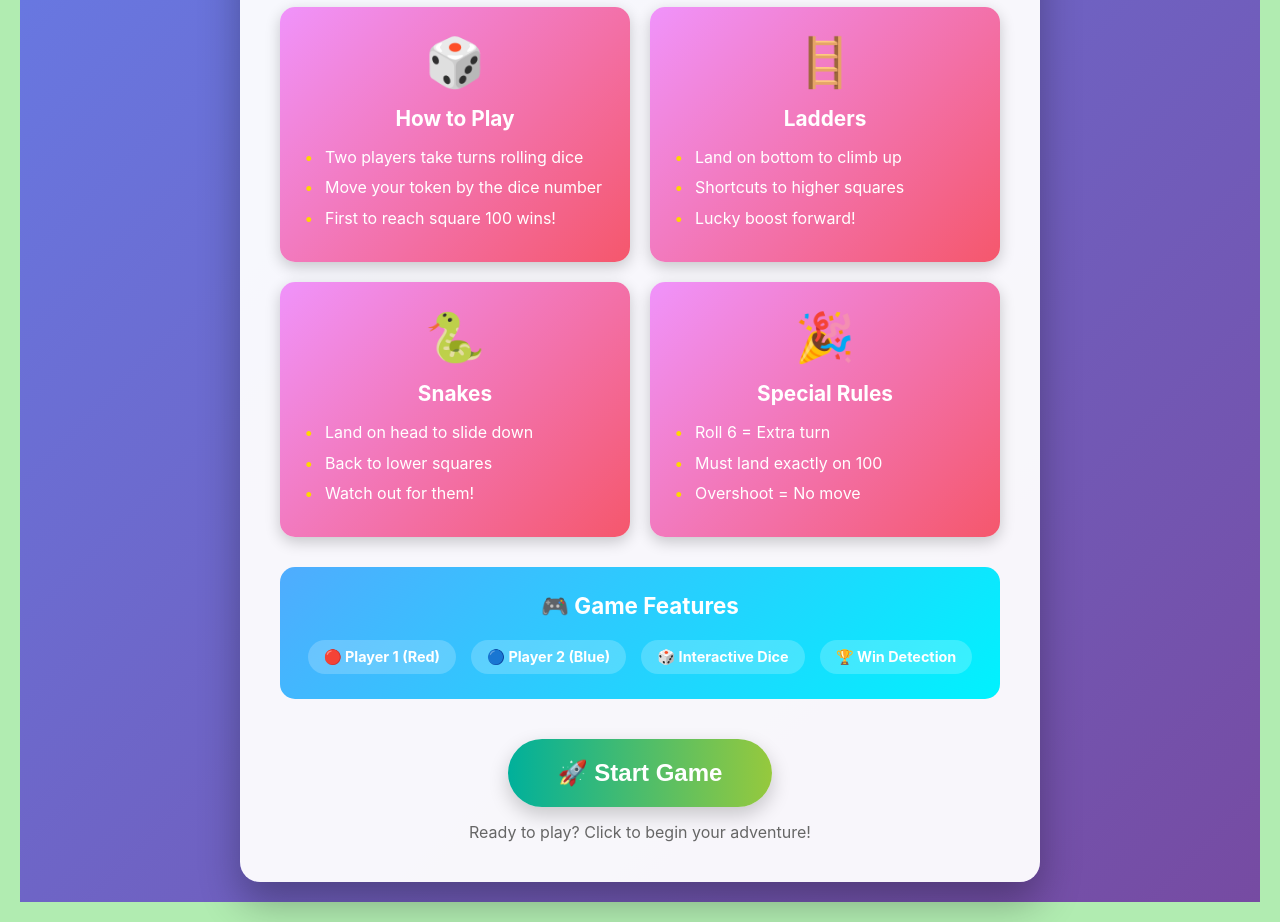
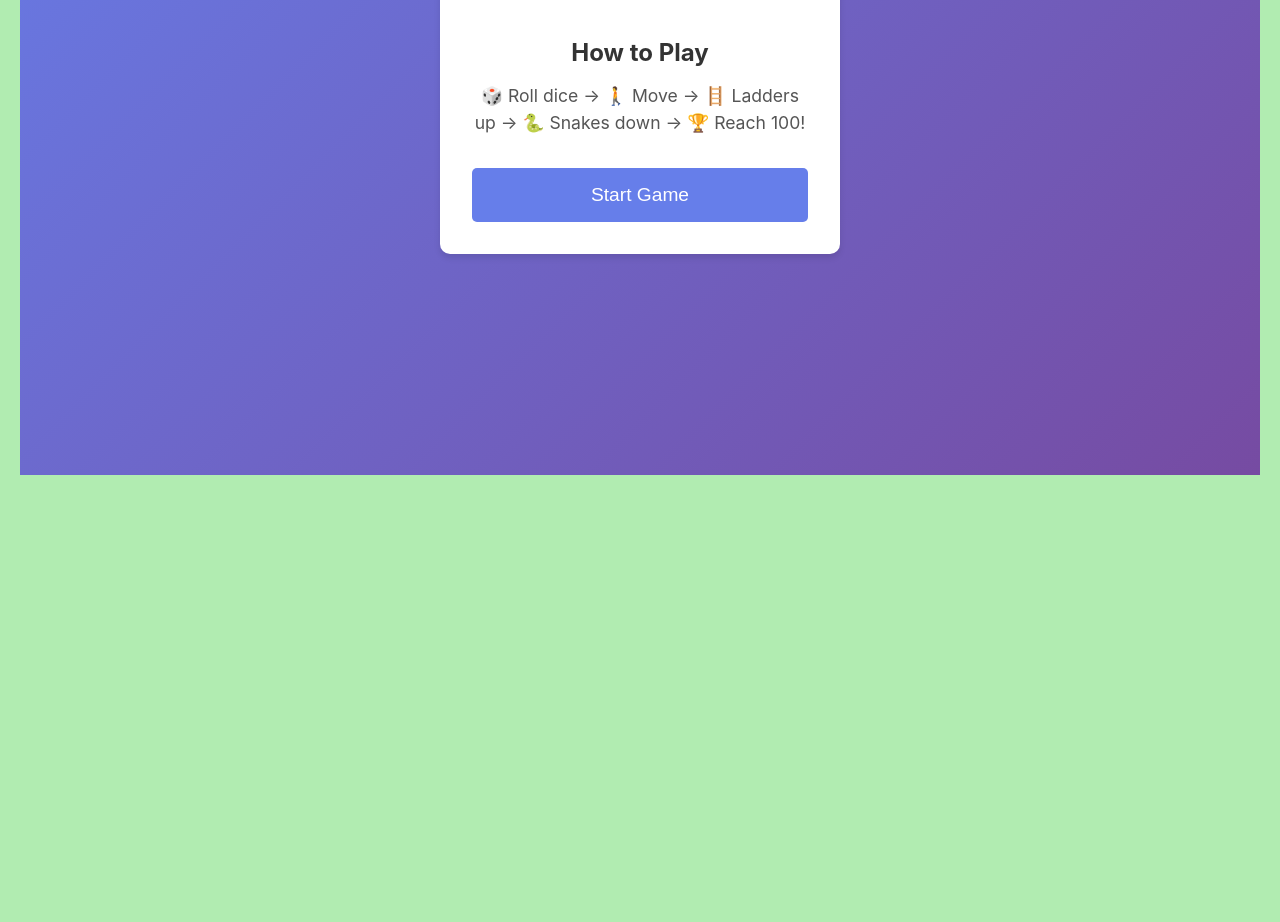
Before and after one commit to blankops-000/phase-2-snakes-n-laders, a React (Vite) app in the folder snakes-and-ladders/: page / in a window 1280 px wide. Shown: the part 345-1267 px from the top of the page. After the commit the page ends 840 px from the top, so only its background shows below. Built offline with nearby package versions, Linux system fonts and the light colour scheme.

Commit message:
Simplify login page and remove instructions from main app

```diff
--- a/snakes-and-ladders/src/App.jsx
+++ b/snakes-and-ladders/src/App.jsx
@@ -3,7 +3,7 @@ import './App.css';
 import GameBoard from './Component/GameBoard';
 import DiceRoller from './Component/DiceRoller';
 import GameStatus from './Component/GameStatus';
-import Instructions from './Component/Instructions';
+
 import LoginPage from './Component/LoginPage';
 
 const App = () => {
@@ -37,7 +37,7 @@ const App = () => {
   const [gameMessage, setGameMessage] = useState("🎲 Player 1's turn. Roll the dice!");
   const [winner, setWinner] = useState(null);
   const [rolling, setRolling] = useState(false);
-  const [showInstructions, setShowInstructions] = useState(false);
+
   const [gameStarted, setGameStarted] = useState(false);
 
   const rollDice = (roll) => {
@@ -110,14 +110,6 @@ const App = () => {
     <div className="app">
       <header>
         <h1>🐍 Snakes and Ladders</h1>
-        <div className="header-buttons">
-          <button
-            className="instructions-button"
-            onClick={() => setShowInstructions(true)}
-            aria-label="Show game instructions"
-          >
-            📖 How to Play
-          </button>
         <button
           className="back-button"
           onClick={backToLogin}
@@ -125,7 +117,6 @@ const App = () => {
         >
           🏠 Main Menu
         </button>
-        </div>
       </header>
       <div className="game-container">
         <div className="board-section">
@@ -172,9 +163,7 @@ const App = () => {
         <div><span className="legend-snake"></span> Snake</div>
         <div><span className="legend-ladder"></span> Ladder</div>
       </div>
-      {showInstructions && (
-        <Instructions onClose={() => setShowInstructions(false)} />
-      )}
+
     </div>
   );
 };
--- a/snakes-and-ladders/src/Component/LoginPage.css
+++ b/snakes-and-ladders/src/Component/LoginPage.css
@@ -1,193 +1,53 @@
 .login-page {
-  min-height: 100vh;
-  background: linear-gradient(135deg, #667eea 0%, #764ba2 100%);
   display: flex;
   justify-content: center;
   align-items: center;
-  padding: 20px;
+  min-height: 100vh;
+  background: linear-gradient(135deg, #667eea 0%, #764ba2 100%);
 }
 
 .login-container {
-  background: rgba(255, 255, 255, 0.95);
-  border-radius: 20px;
-  padding: 40px;
-  max-width: 800px;
+  background: white;
+  padding: 2rem;
+  border-radius: 10px;
+  box-shadow: 0 4px 6px rgba(0, 0, 0, 0.1);
   width: 100%;
-  box-shadow: 0 20px 40px rgba(0, 0, 0, 0.3);
+  max-width: 400px;
+}
+
+.login-container h1 {
+  text-align: center;
+  margin-bottom: 2rem;
+  color: #333;
+}
+
+.how-to-play {
+  margin: 2rem 0;
   text-align: center;
 }
 
-.login-header h1 {
-  font-size: 3rem;
-  margin-bottom: 10px;
-  background: linear-gradient(to right, #ffd700, #ff8c00);
-  -webkit-background-clip: text;
-  background-clip: text;
-  color: transparent;
-  text-shadow: 0 2px 4px rgba(0, 0, 0, 0.1);
+.how-to-play h2 {
+  color: #333;
+  margin-bottom: 1rem;
 }
 
-.login-header p {
-  font-size: 1.2rem;
-  color: #666;
-  margin-bottom: 30px;
+.how-to-play p {
+  font-size: 1.1rem;
+  color: #555;
+  line-height: 1.5;
 }
 
-.rules-section {
-  margin: 40px 0;
+button {
+  padding: 1rem 2rem;
+  background: #667eea;
+  color: white;
+  border: none;
+  border-radius: 5px;
+  font-size: 1.2rem;
+  cursor: pointer;
+  width: 100%;
 }
 
-.rules-section h2 {
-  font-size: 2rem;
-  color: #333;
-  margin-bottom: 30px;
+button:hover {
+  background: #5a6fd8;
 }
-
-.rules-grid {
-  display: grid;
-  grid-template-columns: repeat(auto-fit, minmax(250px, 1fr));
-  gap: 20px;
-  margin-bottom: 30px;
-}
-
-.rule-card {
-  background: linear-gradient(135deg, #f093fb 0%, #f5576c 100%);
-  color: white;
-  padding: 25px;
-  border-radius: 15px;
-  box-shadow: 0 5px 15px rgba(0, 0, 0, 0.2);
-  transition: transform 0.3s ease;
-}
-
-.rule-card:hover {
-  transform: translateY(-5px);
-}
-
-.rule-icon {
-  font-size: 3rem;
-  margin-bottom: 15px;
-}
-
-.rule-card h3 {
-  font-size: 1.3rem;
-  margin-bottom: 15px;
-  color: #fff;
-}
-
-.rule-card ul {
-  list-style: none;
-  padding: 0;
-  text-align: left;
-}
-
-.rule-card li {
-  margin-bottom: 8px;
-  padding-left: 20px;
-  position: relative;
-  line-height: 1.4;
-}
-
-.rule-card li::before {
-  content: '•';
-  color: #ffd700;
-  font-weight: bold;
-  position: absolute;
-  left: 0;
-}
-
-.game-features {
-  background: linear-gradient(135deg, #4facfe 0%, #00f2fe 100%);
-  padding: 25px;
-  border-radius: 15px;
-  color: white;
-  margin-bottom: 20px;
-}
-
-.game-features h3 {
-  font-size: 1.4rem;
-  margin-bottom: 20px;
-}
-
-.features-list {
-  display: flex;
-  flex-wrap: wrap;
-  justify-content: center;
-  gap: 15px;
-}
-
-.feature {
-  background: rgba(255, 255, 255, 0.2);
-  padding: 8px 16px;
-  border-radius: 20px;
-  font-size: 0.9rem;
-  font-weight: bold;
-}
-
-.start-section {
-  margin-top: 40px;
-}
-
-.start-button {
-  background: linear-gradient(to right, #00b09b, #96c93d);
-  color: white;
-  border: none;
-  padding: 20px 50px;
-  font-size: 1.5rem;
-  font-weight: bold;
-  border-radius: 50px;
-  cursor: pointer;
-  transition: all 0.3s ease;
-  box-shadow: 0 8px 20px rgba(0, 0, 0, 0.2);
-  margin-bottom: 15px;
-}
-
-.start-button:hover {
-  transform: translateY(-3px);
-  box-shadow: 0 12px 25px rgba(0, 0, 0, 0.3);
-}
-
-.start-text {
-  color: #666;
-  font-size: 1rem;
-  margin: 0;
-}
-
-@media (max-width: 768px) {
-  .login-container {
-    padding: 30px 20px;
-  }
-
-  .login-header h1 {
-    font-size: 2.5rem;
-  }
-
-  .rules-grid {
-    grid-template-columns: 1fr;
-    gap: 15px;
-  }
-
-  .rule-card {
-    padding: 20px;
-  }
-
-  .start-button {
-    padding: 15px 40px;
-    font-size: 1.3rem;
-  }
-}
-
-@media (max-width: 480px) {
-  .login-header h1 {
-    font-size: 2rem;
-  }
-
-  .features-list {
-    flex-direction: column;
-    align-items: center;
-  }
-
-  .start-button {
-    padding: 12px 30px;
-    font-size: 1.2rem;
-  }
-}
--- a/snakes-and-ladders/src/Component/LoginPage.jsx
+++ b/snakes-and-ladders/src/Component/LoginPage.jsx
@@ -5,73 +5,12 @@ const LoginPage = ({ onStartGame }) => {
   return (
     <div className="login-page">
       <div className="login-container">
-        <header className="login-header">
-          <h1>🐍 Snakes and Ladders</h1>
-          <p>Classic Board Game Adventure</p>
-        </header>
-
-        <div className="rules-section">
-          <h2>🎯 Game Rules</h2>
-
-          <div className="rules-grid">
-            <div className="rule-card">
-              <div className="rule-icon">🎲</div>
-              <h3>How to Play</h3>
-              <ul>
-                <li>Two players take turns rolling dice</li>
-                <li>Move your token by the dice number</li>
-                <li>First to reach square 100 wins!</li>
-              </ul>
-            </div>
-
-            <div className="rule-card">
-              <div className="rule-icon">🪜</div>
-              <h3>Ladders</h3>
-              <ul>
-                <li>Land on bottom to climb up</li>
-                <li>Shortcuts to higher squares</li>
-                <li>Lucky boost forward!</li>
-              </ul>
-            </div>
-
-            <div className="rule-card">
-              <div className="rule-icon">🐍</div>
-              <h3>Snakes</h3>
-              <ul>
-                <li>Land on head to slide down</li>
-                <li>Back to lower squares</li>
-                <li>Watch out for them!</li>
-              </ul>
-            </div>
-
-            <div className="rule-card">
-              <div className="rule-icon">🎉</div>
-              <h3>Special Rules</h3>
-              <ul>
-                <li>Roll 6 = Extra turn</li>
-                <li>Must land exactly on 100</li>
-                <li>Overshoot = No move</li>
-              </ul>
-            </div>
-          </div>
-
-          <div className="game-features">
-            <h3>🎮 Game Features</h3>
-            <div className="features-list">
-              <span className="feature">🔴 Player 1 (Red)</span>
-              <span className="feature">🔵 Player 2 (Blue)</span>
-              <span className="feature">🎲 Interactive Dice</span>
-              <span className="feature">🏆 Win Detection</span>
-            </div>
-          </div>
+        <h1>🐍 Snakes and Ladders</h1>
+        <div className="how-to-play">
+          <h2>How to Play</h2>
+          <p>🎲 Roll dice → 🚶 Move → 🪜 Ladders up → 🐍 Snakes down → 🏆 Reach 100!</p>
         </div>
-
-        <div className="start-section">
-          <button className="start-button" onClick={onStartGame}>
-            🚀 Start Game
-          </button>
-          <p className="start-text">Ready to play? Click to begin your adventure!</p>
-        </div>
+        <button onClick={onStartGame}>Start Game</button>
       </div>
     </div>
   );
```
Lines whose indentation alone changed are shown as unchanged.
